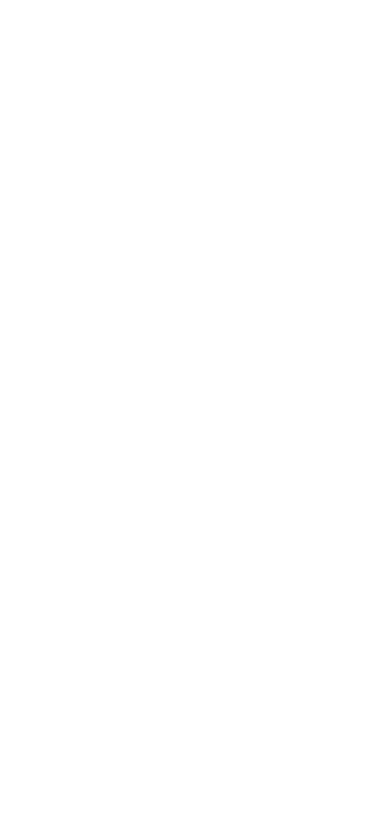
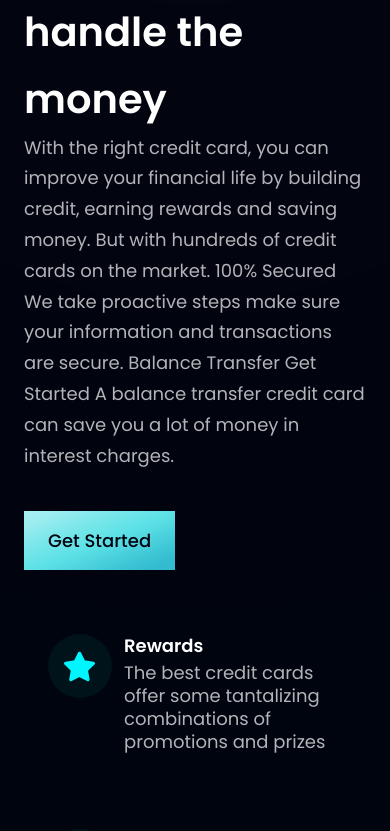
Before and after one commit to faried-elrewany/Mulpays, a React (Vite) app: page / in a window 390 px wide. Shown: the part 1680-2511 px from the top of the page. Before the commit the page ends 1521 px from the top, so only its background shows below. Built offline with nearby package versions, Linux system fonts and the light colour scheme.

Commit message:
added features section responsive

```diff
--- a/src/App.jsx
+++ b/src/App.jsx
@@ -33,8 +33,8 @@
     <div className={`bg-primary ${styles.flexStart} ${styles.paddingX}`}>
       <div className={`${styles.boxWidth} `}>
         <Stats />
-        {/* <Buisness />
-        <Billing />
+        <Buisness />
+        {/* <Billing />
         <CTA />
         <Testimonials />
         <FeedBack />
--- a/src/components/Buisness.jsx
+++ b/src/components/Buisness.jsx
@@ -1,7 +1,59 @@
 import React from "react";
+import styles, { layout } from "../style";
+import { features } from "../constants";
+import Button from "./Button";
+import { star } from "../assets";
+const FeatureCard = ({ icon, title, content, idx }) => (
+  <div
+    className={`flex flex-row p-6 rounded-[20px] ${
+      idx !== features.length - 1 ? "mb-6" : "mb-0"
+    } feature-card`}
+  >
+    <div
+      className={`w-[64px] h-[64px] rounded-full bg-dimBlue ${styles.flexCenter}`}
+    >
+      <img src={icon} alt="icon" className={`w-[50%] h-[50%] object-contain`} />
+    </div>
+    <div className=" flex flex-col flex-1 ml-3">
+      <h4
+        className={`font-poppins font-semibold text-white text-[18px] mb-1 leading-[23px]`}
+      >
+        {title}
+      </h4>
+      <p
+        className={`font-poppins font-normal text-dimWhite text-[18px] mb-1 leading-[23px]`}
+      >
+        {content}
+      </p>
+    </div>
+  </div>
+);
+const Buisness = () => {
+  return (
+    <section id="features" className={`${layout.section}`}>
+      <div className={`${layout.sectionInfo}`}>
+        <h2 className={`${styles.heading2}`}>
+          you do the buisness <br className="sm:block hidden" />
+          we'll handle the money
+        </h2>
+        <p className={`${styles.paragraph} max-w-[470px]`}>
+          With the right credit card, you can improve your financial life by
+          building credit, earning rewards and saving money. But with hundreds
+          of credit cards on the market. 100% Secured We take proactive steps
+          make sure your information and transactions are secure. Balance
+          Transfer Get Started A balance transfer credit card can save you a lot
+          of money in interest charges.
+        </p>
+        <Button styles="mt-10" />
+      </div>
 
-const Buisness = () => {
-  return <div>Buisness</div>;
+      <div className={`${layout.sectionImg} flex-col`}>
+        {features.map((feature, idx) => (
+          <FeatureCard key={feature.id} {...feature} index={idx} />
+        ))}
+      </div>
+    </section>
+  );
 };
 
 export default Buisness;
--- a/src/components/Button.jsx
+++ b/src/components/Button.jsx
@@ -1,7 +1,13 @@
 import React from "react";
 
-const Button = () => {
-  return <div>Button</div>;
+const Button = ({ styles }) => {
+  return (
+    <button
+      className={`py-4 px-6 bg-blue-gradient font-medium font-poppins text-[18px] text-primary outline-none ${styles}`}
+    >
+      Get Started
+    </button>
+  );
 };
 
 export default Button;
```
